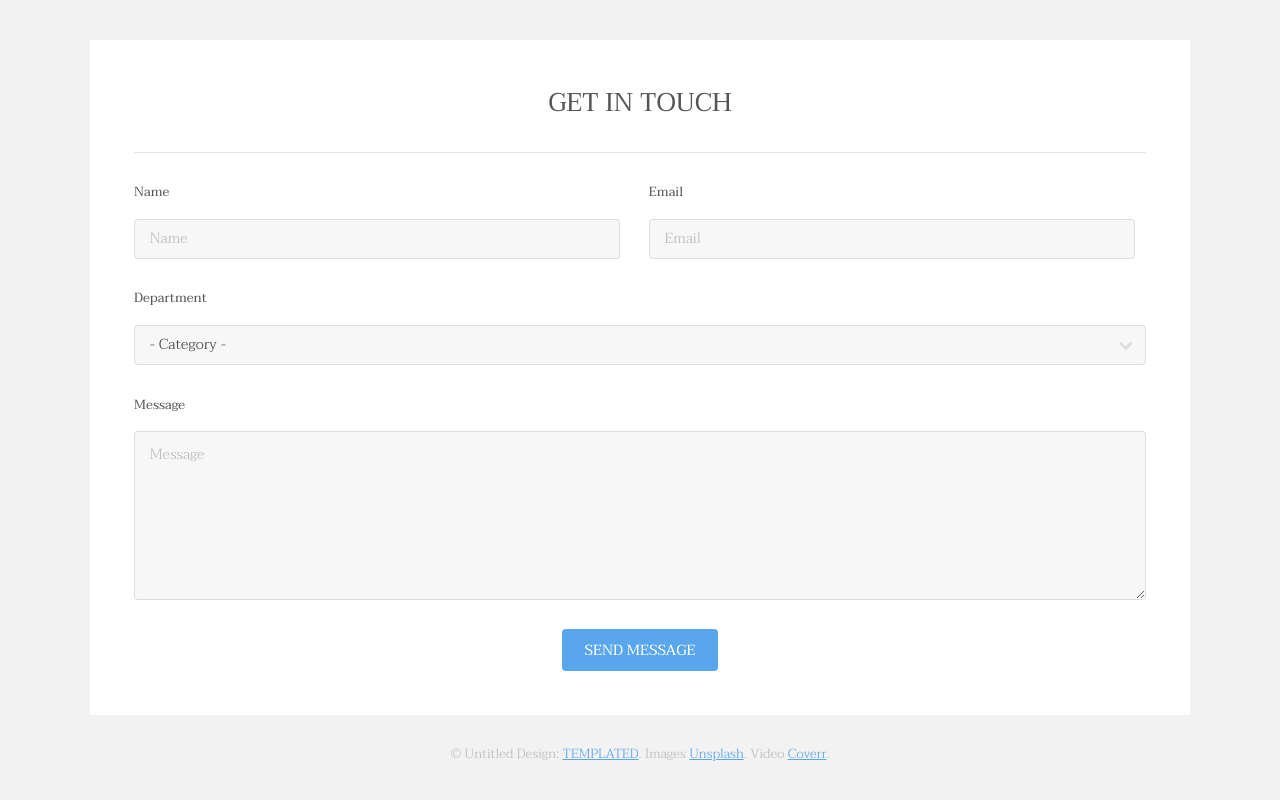
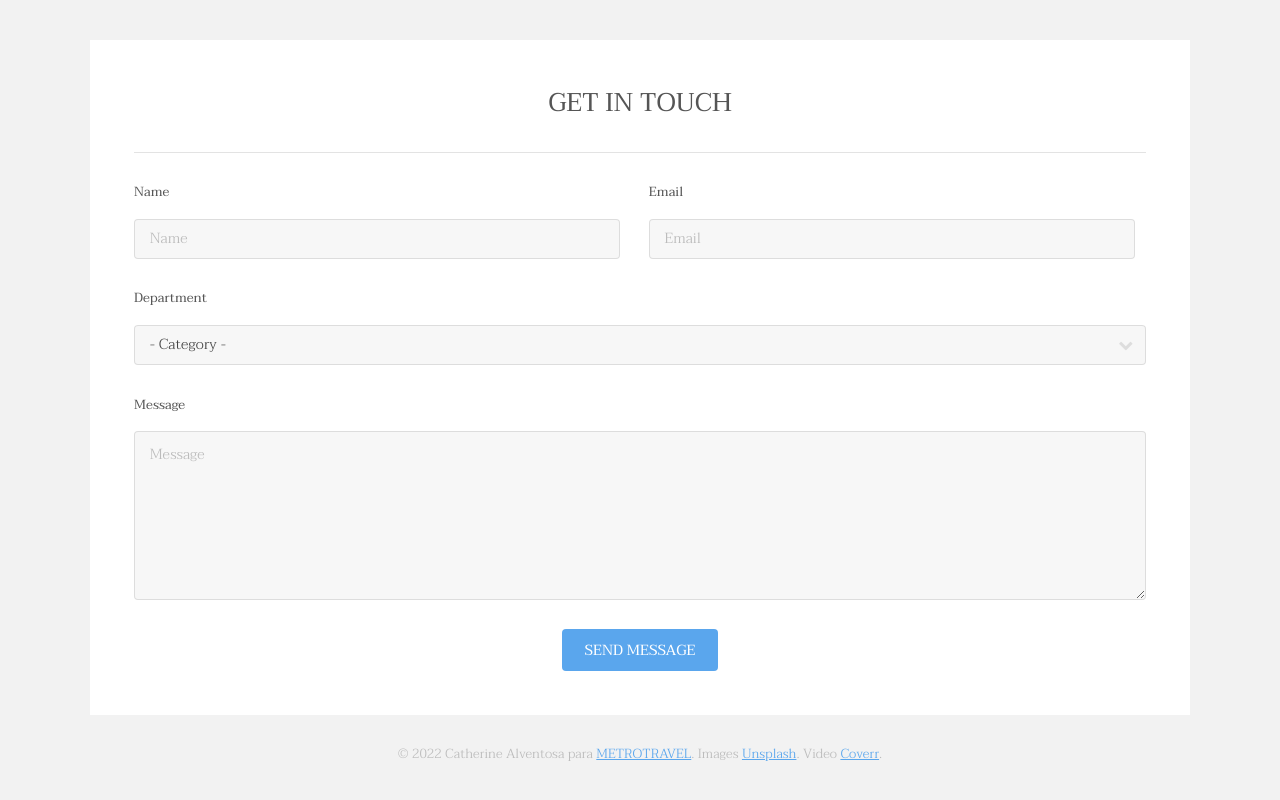
Before and after one commit to KathDAM/ED_04_REP_METROPOLITA, a plain HTML site: page index.html in a window 1280 px wide. Shown: the part 3231-4031 px from the top of the page. Drawn offline with Linux system fonts and the light colour scheme.

Commit message:
plantilla  modificación copyright (Catherine)

```diff
--- a/index.html
+++ b/index.html
@@ -194,7 +194,7 @@
 						</div>
 					</section>
 					<div class="copyright">
-						&copy; Untitled Design: <a href="https://templated.co/">TEMPLATED</a>. Images <a href="https://unsplash.com/">Unsplash</a>. Video <a href="http://coverr.co/">Coverr</a>.
+						&copy; 2022 Catherine Alventosa para <a href="https://templated.co/">METROTRAVEL</a>. Images <a href="https://unsplash.com/">Unsplash</a>. Video <a href="http://coverr.co/">Coverr</a>.
 					</div>
 				</div>
 			</footer>
```
